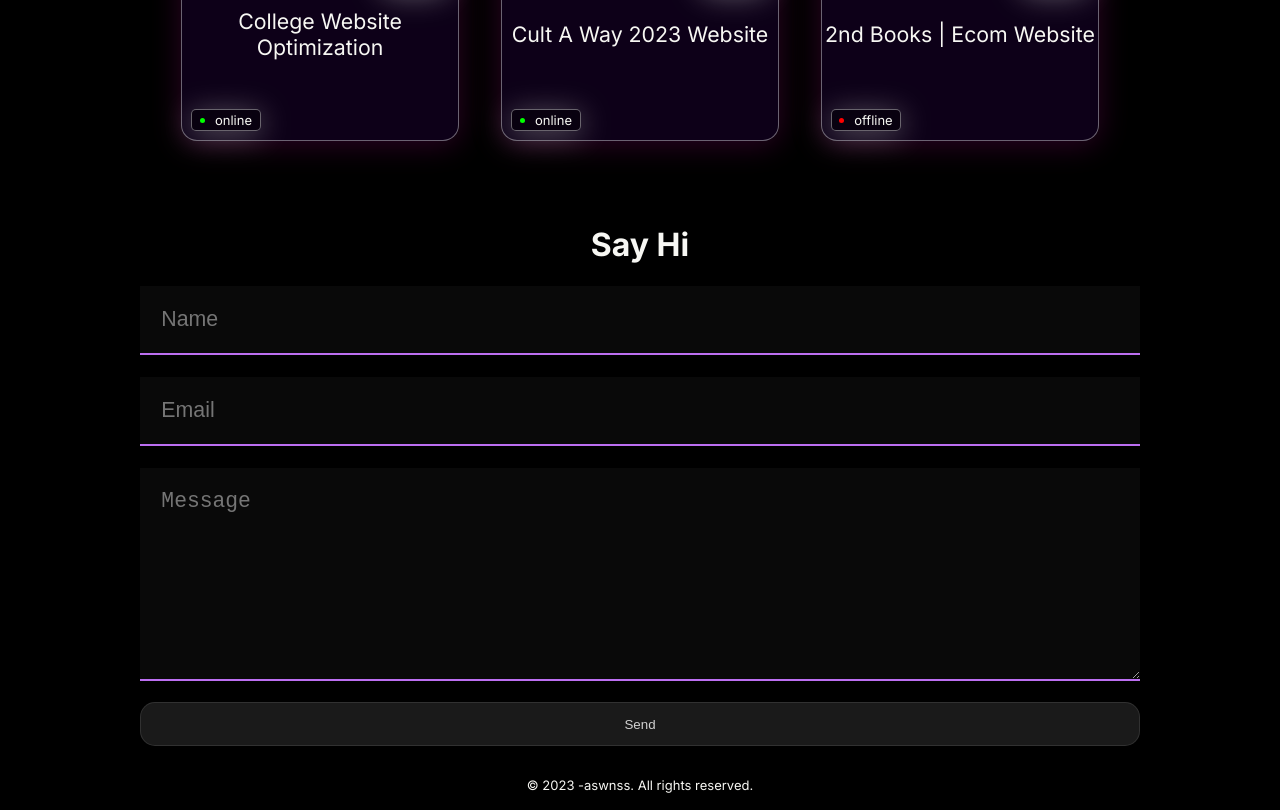
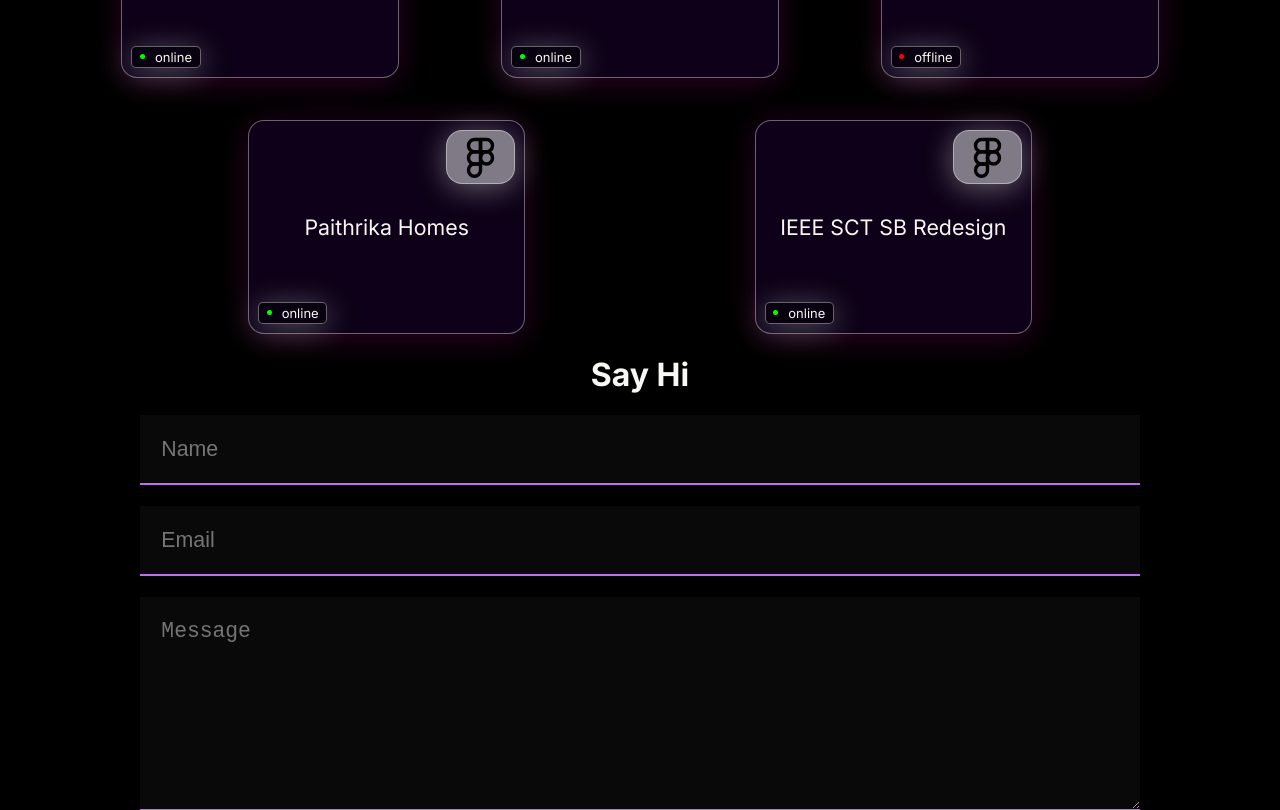
Before and after one commit to aswnss-m/aswnss-m, a React (Vite) app in the folder web/: page / in a window 1280 px wide. Shown: the part 1060-1870 px from the top of the page. Built offline with nearby package versions, Linux system fonts and the light colour scheme.

Commit message:
some projects added

```diff
--- a/web/src/Components/Projects.jsx
+++ b/web/src/Components/Projects.jsx
@@ -27,6 +27,18 @@ function Projects() {
             link:'https://github.com/aswnss-m/secondBooks'
 
         }}/>
+        <Card3d props = {{
+          title: 'Paithrika Homes',
+          status: 'online',
+          tech: 'figma',
+          link : 'https://www.figma.com/proto/e16RYgLCQ0aL0iqoAfQh6y/Works?type=design&node-id=346-931&t=HZja74mALKdltpTj-1&scaling=min-zoom&page-id=345%3A694&starting-point-node-id=346%3A931&show-proto-sidebar=1&mode=design'
+        }}/>
+        <Card3d props = {{
+          title: 'IEEE SCT SB Redesign',
+          status: 'online',
+          tech: 'figma',
+          link : "https://www.figma.com/proto/e16RYgLCQ0aL0iqoAfQh6y/Works?type=design&node-id=346-1870&t=xJkeS5mW6OFq1zhF-0&scaling=min-zoom&page-id=345%3A694&starting-point-node-id=346%3A1870&show-proto-sidebar=1"
+        }}/>
         </div>
     </section>
   )
```
